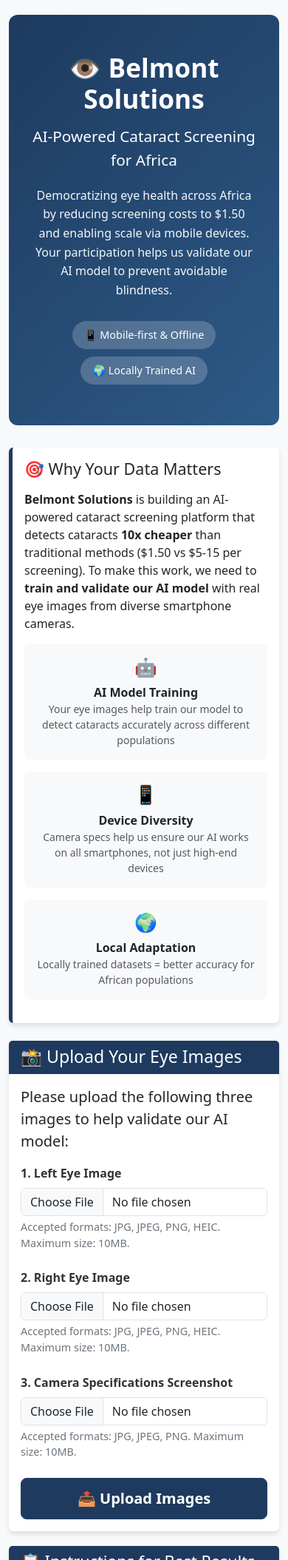
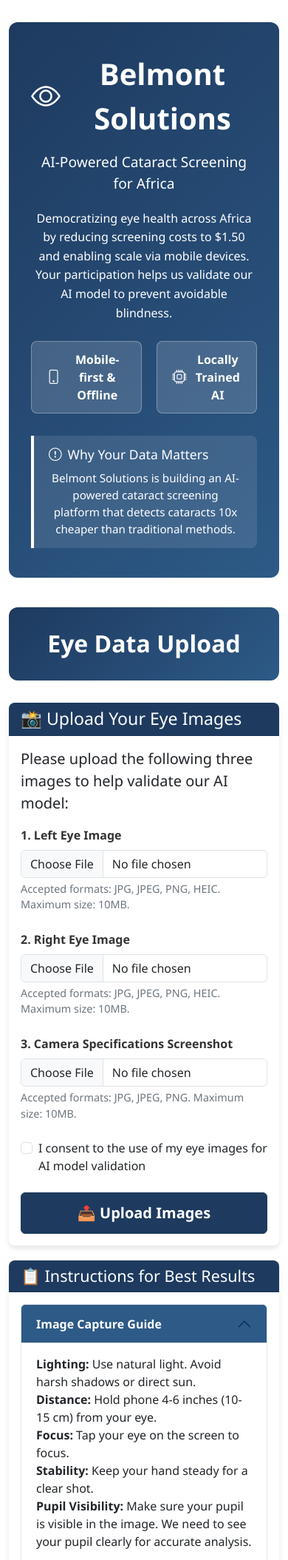
Before and after one commit to kennedy-ak/Nicole, a Django app: page / in a window 390 px wide. Shown: the top 2109 px of the page at 74% size. Run offline with Django 5.2, Linux system fonts and the light colour scheme.

Commit message:
feat(ui): Add consent mechanism and major UI redesign for eye data upload form
Implements a consent mechanism for users submitting eye images and completely redesigns the UI with:
- New Belmont branding and header section
- Moved "Why Your Data Matters" content to base template
- Added consent checkbox requirement for all submissions
- Improved image capture instructions with sample image
- Better typography, spacing, and visual hierarchy
- Removed redundant cards and streamlined form layout

The consent field is now required and stored in the database to ensure ethical data collection practices.</think>

```diff
--- a/eye_data_collection/templates/base.html
+++ b/eye_data_collection/templates/base.html
@@ -3,59 +3,125 @@
 <head>
     <meta charset="UTF-8">
     <meta name="viewport" content="width=device-width, initial-scale=1.0">
-    <title>{% block title %}Belmont Solutions - AI Cataract Screening{% endblock %}</title>
+    <title>{% block title %}Eye Data Upload{% endblock %}</title>
     <link href="https://cdn.jsdelivr.net/npm/bootstrap@5.3.0/dist/css/bootstrap.min.css" rel="stylesheet">
+    <link rel="stylesheet" href="https://cdn.jsdelivr.net/npm/bootstrap-icons@1.10.0/font/bootstrap-icons.css">
     <style>
         body {
-            background-color: #f8f9fa;
-            padding-top: 20px;
+            background-color: #ffffff;
+            font-family: 'Segoe UI', Tahoma, Geneva, Verdana, sans-serif;
+            padding-top: 30px;
             padding-bottom: 40px;
         }
         .container {
-            max-width: 1140px;
+            max-width: 1200px;
+            margin: 0 auto;
+        }
+        .belmont-header {
+            background: linear-gradient(135deg, #1e3a5f 0%, #2d5a87 100%);
+            padding: 40px 30px;
+            border-radius: 12px;
+            margin-bottom: 40px;
+            text-align: center;
+        }
+        .belmont-logo {
+            font-size: 2.5rem;
+            font-weight: 700;
+            color: #ffffff;
+            margin-bottom: 15px;
+            display: flex;
+            align-items: center;
+            justify-content: center;
+            gap: 10px;
+        }
+        .belmont-logo i {
+            font-size: 2.5rem;
+        }
+        .belmont-subtitle {
+            font-size: 1.2rem;
+            color: #ffffff;
+            margin-bottom: 20px;
+            font-weight: 500;
+        }
+        .belmont-description {
+            font-size: 1rem;
+            color: #ffffff;
+            margin-bottom: 25px;
+            line-height: 1.6;
+            max-width: 800px;
+            margin-left: auto;
+            margin-right: auto;
+        }
+        .belmont-features {
+            display: flex;
+            justify-content: center;
+            gap: 20px;
+            margin-bottom: 30px;
+        }
+        .belmont-feature {
+            background-color: rgba(255, 255, 255, 0.15);
+            border-radius: 8px;
+            padding: 12px 20px;
+            display: flex;
+            align-items: center;
+            gap: 10px;
+            border: 1px solid rgba(255, 255, 255, 0.3);
+        }
+        .belmont-feature i {
+            color: #ffffff;
+            font-size: 1.2rem;
+        }
+        .belmont-feature-text {
+            font-weight: 600;
+            color: #ffffff;
+        }
+        .why-data-matters {
+            background-color: rgba(255, 255, 255, 0.1);
+            border-left: 4px solid #ffffff;
+            padding: 15px 20px;
+            margin-top: 30px;
+            border-radius: 0 8px 8px 0;
+            max-width: 800px;
+            margin-left: auto;
+            margin-right: auto;
+        }
+        .why-data-matters h3 {
+            color: #ffffff;
+            font-size: 1.1rem;
+            margin-bottom: 10px;
+            display: flex;
+            align-items: center;
+            gap: 8px;
+        }
+        .why-data-matters p {
+            color: #ffffff;
+            font-size: 0.95rem;
+            margin-bottom: 0;
         }
         .header-section {
             background: linear-gradient(135deg, #1e3a5f 0%, #2d5a87 100%);
             color: white;
-            padding: 50px 30px;
+            padding: 30px 30px;
             border-radius: 12px;
             margin-bottom: 30px;
             text-align: center;
         }
         .header-section h1 {
-            margin-bottom: 15px;
+            margin-bottom: 0;
             font-weight: 700;
-            font-size: 2.2rem;
-        }
-        .header-section .tagline {
-            font-size: 1.3rem;
-            margin-bottom: 20px;
-            font-weight: 500;
-        }
-        .header-section .mission {
-            font-size: 1rem;
-            opacity: 0.95;
-            max-width: 700px;
-            margin: 0 auto;
-            line-height: 1.6;
-        }
-        .impact-badge {
-            display: inline-block;
-            background: rgba(255,255,255,0.2);
-            padding: 8px 16px;
-            border-radius: 20px;
-            margin: 5px;
-            font-size: 0.9rem;
+            font-size: 2rem;
         }
         .card {
             border: none;
             box-shadow: 0 4px 6px rgba(0, 0, 0, 0.1);
             margin-bottom: 20px;
+            border-radius: 8px;
         }
         .card-header {
             background-color: #1e3a5f;
             color: white;
             font-weight: 600;
+            border-radius: 8px 8px 0 0 !important;
         }
         .form-label {
             font-weight: 600;
@@ -70,6 +136,7 @@
             border-color: #1e3a5f;
             padding: 12px 30px;
             font-weight: 600;
+            border-radius: 6px;
         }
         .btn-primary:hover {
             background-color: #2d5a87;
@@ -91,7 +158,7 @@
             margin-bottom: 20px;
         }
         .accordion-button:not(.collapsed) {
-            color: #white;
+            color: white;
             background-color: #2d5a87;
         }
         .accordion-button:focus {
@@ -101,18 +168,32 @@
 </head>
 <body>
     <div class="container">
+        <div class="belmont-header">
+            <div class="belmont-logo">
+                <i class="bi bi-eye"></i> Belmont Solutions
+            </div>
+            <div class="belmont-subtitle">AI-Powered Cataract Screening for Africa</div>
+            <div class="belmont-description">
+                Democratizing eye health across Africa by reducing screening costs to $1.50 and enabling scale via mobile devices. Your participation helps us validate our AI model to prevent avoidable blindness.
+            </div>
+            <div class="belmont-features">
+                <div class="belmont-feature">
+                    <i class="bi bi-phone"></i>
+                    <span class="belmont-feature-text">Mobile-first & Offline</span>
+                </div>
+                <div class="belmont-feature">
+                    <i class="bi bi-cpu"></i>
+                    <span class="belmont-feature-text">Locally Trained AI</span>
+                </div>
+            </div>
+            <div class="why-data-matters">
+                <h3><i class="bi bi-exclamation-circle"></i> Why Your Data Matters</h3>
+                <p>Belmont Solutions is building an AI-powered cataract screening platform that detects cataracts 10x cheaper than traditional methods.</p>
+            </div>
+        </div>
+
         <div class="header-section">
-            <h1>👁️ Belmont Solutions</h1>
-            <p class="tagline">AI-Powered Cataract Screening for Africa</p>
-            <p class="mission">
-                Democratizing eye health across Africa by reducing screening costs to $1.50 and enabling scale via mobile devices.
-                Your participation helps us validate our AI model to prevent avoidable blindness.
-            </p>
-            <div class="mt-4">
-
-                <span class="impact-badge">📱 Mobile-first & Offline</span>
-                <span class="impact-badge">🌍 Locally Trained AI</span>
-            </div>
+            <h1>Eye Data Upload</h1>
         </div>
 
         {% if messages %}
--- a/eye_data_collection/templates/uploads/upload_form.html
+++ b/eye_data_collection/templates/uploads/upload_form.html
@@ -1,4 +1,5 @@
 {% extends 'base.html' %}
+{% load static %}
 
 {% block title %}Upload Eye Images - Eye Data Collection{% endblock %}
 
@@ -6,41 +7,6 @@
 <div class="row">
     <!-- Main Content Column -->
     <div class="col-lg-7">
-        <!-- Why This Data Matters Section -->
-        <div class="card mb-4" style="border-left: 5px solid #1e3a5f;">
-            <div class="card-body">
-                <h4 class="card-title mb-3">🎯 Why Your Data Matters</h4>
-                <p class="mb-3">
-                    <strong>Belmont Solutions</strong> is building an AI-powered cataract screening platform that detects cataracts
-                    <strong>10x cheaper</strong> than traditional methods ($1.50 vs $5-15 per screening). To make this work, we need to
-                    <strong>train and validate our AI model</strong> with real eye images from diverse smartphone cameras.
-                </p>
-                <div class="row">
-                    <div class="col-md-4 mb-3">
-                        <div class="text-center p-3 bg-light rounded h-100">
-                            <div class="h2 mb-2">🤖</div>
-                            <strong>AI Model Training</strong>
-                            <p class="small text-muted mb-0">Your eye images help train our model to detect cataracts accurately across different populations</p>
-                        </div>
-                    </div>
-                    <div class="col-md-4 mb-3">
-                        <div class="text-center p-3 bg-light rounded h-100">
-                            <div class="h2 mb-2">📱</div>
-                            <strong>Device Diversity</strong>
-                            <p class="small text-muted mb-0">Camera specs help us ensure our AI works on all smartphones, not just high-end devices</p>
-                        </div>
-                    </div>
-                    <div class="col-md-4 mb-3">
-                        <div class="text-center p-3 bg-light rounded h-100">
-                            <div class="h2 mb-2">🌍</div>
-                            <strong>Local Adaptation</strong>
-                            <p class="small text-muted mb-0">Locally trained datasets = better accuracy for African populations</p>
-                        </div>
-                    </div>
-                </div>
-            </div>
-        </div>
-
         <!-- Upload Form -->
         <div class="card">
             <div class="card-header">
@@ -103,6 +69,22 @@
                         {% endif %}
                     </div>
 
+                    <div class="mb-4">
+                        <div class="form-check">
+                            {{ form.consent }}
+                            <label class="form-check-label" for="{{ form.consent.id_for_label }}">
+                                I consent to the use of my eye images for AI model validation
+                            </label>
+                        </div>
+                        {% if form.consent.errors %}
+                            <div class="text-danger mt-1">
+                                {% for error in form.consent.errors %}
+                                    <small>{{ error }}</small>
+                                {% endfor %}
+                            </div>
+                        {% endif %}
+                    </div>
+
                     {% if form.non_field_errors %}
                         <div class="alert alert-danger">
                             {% for error in form.non_field_errors %}
@@ -143,7 +125,12 @@
                                     <li><strong>Distance:</strong> Hold phone 4-6 inches (10-15 cm) from your eye.</li>
                                     <li><strong>Focus:</strong> Tap your eye on the screen to focus.</li>
                                     <li><strong>Stability:</strong> Keep your hand steady for a clear shot.</li>
+                                    <li><strong>Pupil Visibility:</strong> Make sure your pupil is visible in the image. We need to see your pupil clearly for accurate analysis.</li>
                                 </ul>
+                                <div class="mt-3">
+                                    <img src="{% static 'IMG_4977.jpeg' %}" alt="Sample eye image showing proper positioning with visible pupil" class="img-fluid rounded border">
+                                    <p class="text-center mt-2"><em>Example: Position your eye so the pupil is centered and well-lit</em></p>
+                                </div>
                             </div>
                         </div>
                     </div>
@@ -163,42 +150,6 @@
                 </div>
             </div>
         </div>
-
-        <!-- Impact Statement -->
-        <div class="card mb-4" style="background: linear-gradient(135deg, #1e3a5f 0%, #2d5a87 100%); color: white;">
-            <div class="card-body text-center">
-                <h4 class="card-title mb-3">🌟 Your Contribution Matters</h4>
-                <p>
-                    By participating, you're helping us build a tool to prevent avoidable blindness and transform lives across Africa.
-                </p>
-                <div class="row text-center mt-3">
-                    <div class="col-4">
-                        <div class="h3">🏥</div>
-                        <strong class="d-block small">Validate Accuracy</strong>
-                    </div>
-                    <div class="col-4">
-                        <div class="h3">💰</div>
-                        <strong class="d-block small">Prove Cost Savings</strong>
-                    </div>
-                    <div class="col-4">
-                        <div class="h3">🚀</div>
-                        <strong class="d-block small">Enable Scale</strong>
-                    </div>
-                </div>
-            </div>
-        </div>
-
-        <!-- Privacy & Ethics -->
-        <div class="card">
-            <div class="card-header">
-                <h4 class="mb-0">🔒 Privacy & Ethics</h4>
-            </div>
-            <div class="card-body">
-                <p class="small mb-2"><strong>Data Security:</strong> All images are stored securely and used only for AI model training.</p>
-                <p class="small mb-2"><strong>Anonymity:</strong> Images are not linked to your identity.</p>
-                <p class="small mb-0"><strong>Ethics:</strong> This study follows international research ethics standards.</p>
-            </div>
-        </div>
     </div>
 </div>
 {% endblock %}
--- a/eye_data_collection/uploads/forms.py
+++ b/eye_data_collection/uploads/forms.py
@@ -12,9 +12,16 @@
     # Maximum file size: 10MB
     MAX_FILE_SIZE = 10 * 1024 * 1024
 
+    consent = forms.BooleanField(
+        label='I consent to the use of my eye images for AI model validation',
+        required=True,
+        widget=forms.CheckboxInput(attrs={'class': 'form-check-input'}),
+        error_messages={'required': 'You must consent to submit your images.'}
+    )
+
     class Meta:
         model = Submission
-        fields = ['left_eye_image', 'right_eye_image', 'camera_specs_image']
+        fields = ['left_eye_image', 'right_eye_image', 'camera_specs_image', 'consent']
         widgets = {
             'left_eye_image': forms.FileInput(attrs={
                 'class': 'form-control',
--- a/eye_data_collection/uploads/models.py
+++ b/eye_data_collection/uploads/models.py
@@ -33,6 +33,12 @@
         verbose_name='Camera Specifications Screenshot'
     )
 
+    # Consent field
+    consent = models.BooleanField(
+        default=False,
+        verbose_name='I consent to the use of my eye images for AI model validation'
+    )
+
     # Metadata
     submitted_at = models.DateTimeField(auto_now_add=True, verbose_name='Submission Date')
     ip_address = models.GenericIPAddressField(null=True, blank=True, verbose_name='IP Address')
```
Also changed, not shown: plans/frontend-simplification-plan.md (added, +126 -0 lines), eye_data_collection/uploads/migrations/0002_submission_consent.py (added).
